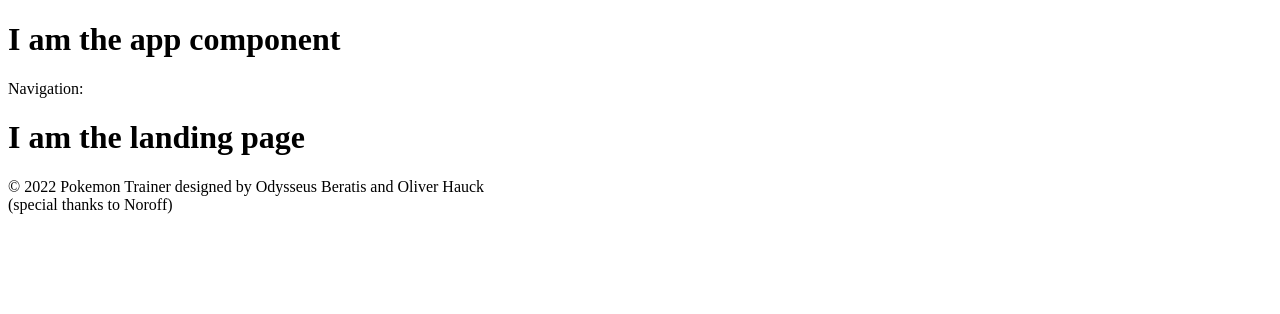
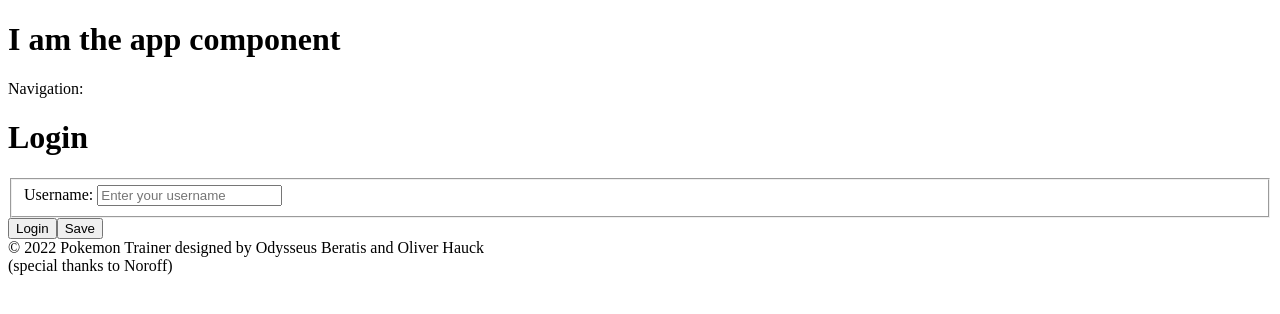
Before and after one commit to Tranquillo1811/ob-oh-Pokemon-Trainer, an Angular app: page / in a window 1280 px wide. Shown: the top 314 px of the page. Built offline with nearby package versions, Linux system fonts and the light colour scheme.

Commit message:
FEAT: Implement login functionality - WIP

```diff
--- a/src/app/app-routing.module.ts
+++ b/src/app/app-routing.module.ts
@@ -1,5 +1,6 @@
 import { NgModule } from '@angular/core';
 import { RouterModule, Routes } from '@angular/router';
+
 import { LandingPagePage } from './pages/landing-page/landing-page.page';
 import { TrainerPagePage } from './pages/trainer-page/trainer-page.page';
 import { CataloguePagePage } from './pages/catalogue-page/catalogue-page.page';
--- a/src/app/app.component.html
+++ b/src/app/app.component.html
@@ -1,9 +1,10 @@
-
 <h1>I am the app component</h1>
 <nav>
     Navigation:
 </nav>
+
 <router-outlet></router-outlet>
+
 <footer>
     &copy; 2022 Pokemon Trainer designed by Odysseus Beratis and Oliver Hauck<br />
     (special thanks to Noroff)
--- a/src/app/app.module.ts
+++ b/src/app/app.module.ts
@@ -1,6 +1,7 @@
 import { NgModule } from '@angular/core';
 import { BrowserModule } from '@angular/platform-browser';
 import { HttpClientModule } from "@angular/common/http";
+import { FormsModule } from '@angular/forms';
 
 import { AppRoutingModule } from './app-routing.module';
 import { AppComponent } from './app.component';
@@ -18,7 +19,8 @@ import { CataloguePagePage } from './pages/catalogue-page/catalogue-page.page';
   imports: [
     BrowserModule,
     AppRoutingModule,
-    HttpClientModule
+    HttpClientModule,
+    FormsModule
   ],
   providers: [],
   bootstrap: [AppComponent]
--- a/src/app/models/pokemon.model.ts
+++ b/src/app/models/pokemon.model.ts
@@ -0,0 +1,5 @@
+export interface Trainer {
+    id: number;
+    username: string;
+    pokemon: [];
+  }
--- a/src/app/pages/landing-page/landing-page.page.html
+++ b/src/app/pages/landing-page/landing-page.page.html
@@ -1 +1,12 @@
-<h1>I am the landing page</h1>
+<h1>Login</h1>
+
+<form>
+    <fieldset>
+        <label>Username: </label>
+        <input type="text" [(ngModel)]="username"
+        placeholder="Enter your username" id="username" name="username"/>
+    </fieldset>
+
+    <button type="button" (click)="onLoginClick()">Login</button>
+    <button type="button" (click)="onSaveClick()">Save</button>
+</form>
--- a/src/app/pages/landing-page/landing-page.page.ts
+++ b/src/app/pages/landing-page/landing-page.page.ts
@@ -1,15 +1,27 @@
 import { Component, OnInit } from '@angular/core';
+import { LoginService } from '../../services/login.service';
 
 @Component({
   selector: 'app-landing-page',
   templateUrl: './landing-page.page.html',
   styleUrls: ['./landing-page.page.css']
 })
+
 export class LandingPagePage implements OnInit {
+  public username: string = '';
 
-  constructor() { }
+  constructor(private readonly loginService: LoginService) {}
 
   ngOnInit(): void {
+
   }
 
+  // Event handler
+  public onLoginClick(): any {
+    this.loginService.loginUser(this.username);
+  }
+
+  public onSaveClick(): any {
+    console.log(this.loginService.getTrainer());
+  }
 }
--- /dev/null
+++ b/src/app/services/login.service.ts
@@ -0,0 +1,43 @@
+import { Injectable } from '@angular/core';
+import { HttpClient, HttpErrorResponse } from '@angular/common/http';
+
+import { environment } from '../../environments/environment'
+import { Trainer } from '../models/pokemon.model';
+
+const {pokemonApiBaseUrl} = environment;
+
+@Injectable({
+    providedIn: 'root'
+  })
+
+export class LoginService {
+    private _user: Trainer[] = [];
+    private _error: string = '';
+    constructor(private readonly http: HttpClient) { }
+
+    public loginUser(username: string): any {
+        this.http.get<Trainer[]>(`${pokemonApiBaseUrl}?username=${username}`)
+        .subscribe({
+        next: (response) => {
+            this._user = response;
+        },
+        error: (error) => {
+            this._error = error.message;
+        }
+        });
+    }
+
+    public getTrainer(): Trainer | null {
+        if (this._user.length == 1)
+        {
+            return this._user[0];
+        }
+
+        return null;
+    }
+
+    public getError(): string {
+        return this._error;
+    }
+
+}
--- a/src/environments/environment.prod.ts
+++ b/src/environments/environment.prod.ts
@@ -1,3 +1,4 @@
 export const environment = {
-  production: true
+  production: true,
+  pokemonApiBaseUrl: 'https://obe-assignment-api.herokuapp.com/trainers'
 };
--- a/src/environments/environment.ts
+++ b/src/environments/environment.ts
@@ -3,7 +3,8 @@
 // The list of file replacements can be found in `angular.json`.
 
 export const environment = {
-  production: false
+  production: false,
+  pokemonApiBaseUrl: 'https://obe-assignment-api.herokuapp.com/trainers'
 };
 
 /*
```
